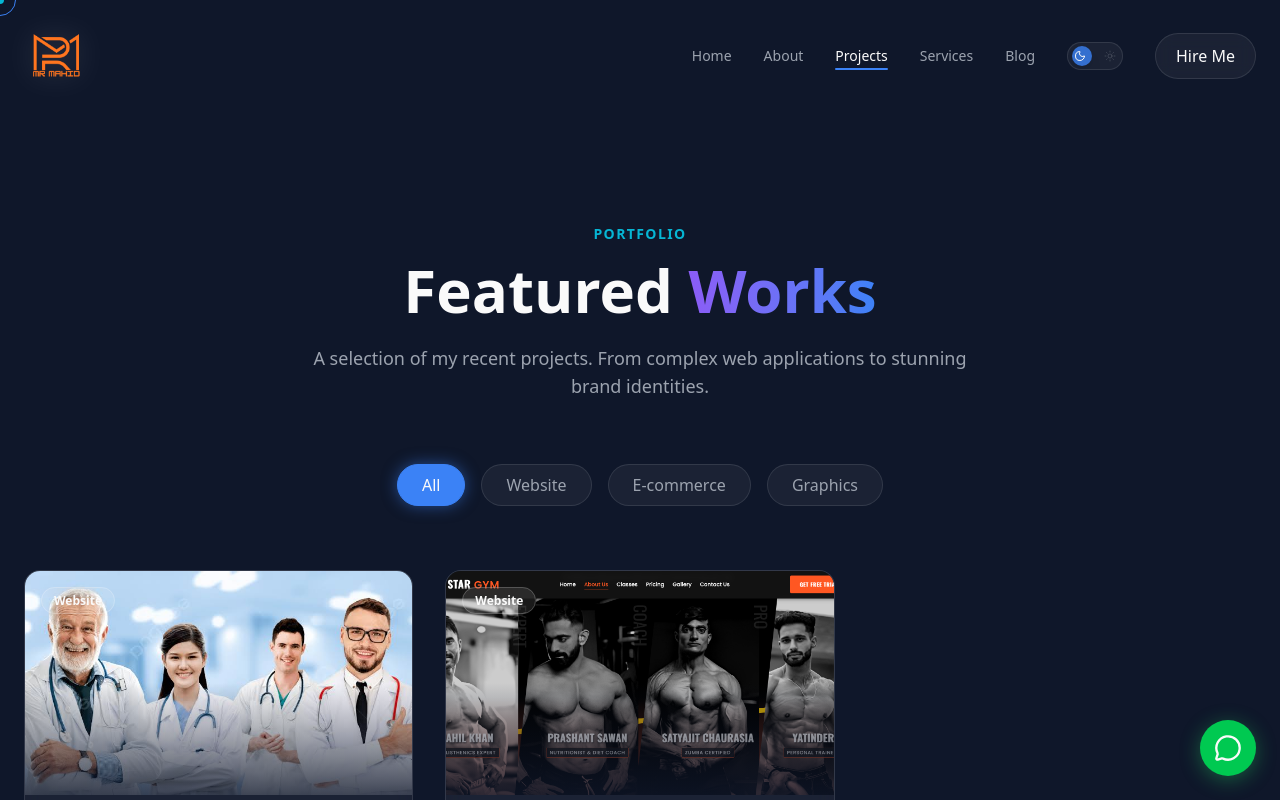
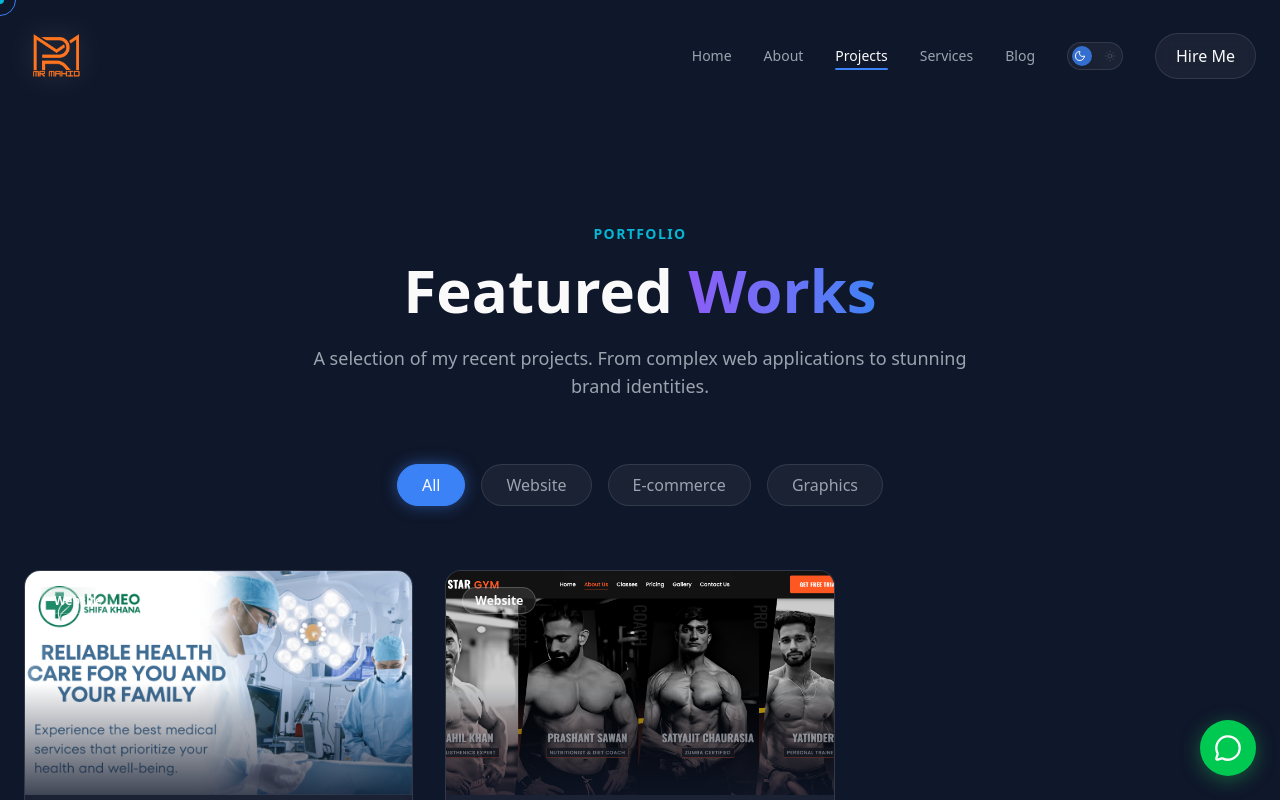
Before and after one commit to mrmahid141528/mrmahid-webportfolio, a Next.js app: page /projects in a window 1280 px wide. Shown: the top 800 px of the page. Built offline with nearby package versions, Linux system fonts and the light colour scheme.

Commit message:
chore: update homio shifa khana preview image path to .png

```diff
--- a/src/components/sections/ProjectsSection.tsx
+++ b/src/components/sections/ProjectsSection.tsx
@@ -15,7 +15,7 @@ const projectsData = [
         category: 'Website',
         description: 'A modern, responsive website for Homio Shifa Khana clinic featuring an appointment booking system, doctor profiles, treatments information, and direct WhatsApp communication. Built to provide a fast, SEO-friendly experience.',
         tools: ['Next.js', 'Tailwind CSS', 'TypeScript'],
-        image: '/homioshifakhana-preview.png.jfif',
+        image: '/homioshifakhana-previews.png',
         link: 'https://homioshifakhana-clinic-2cpb.vercel.app/',
     },
     {
```
Also changed, not shown: public/homioshifakhana-preview.png.jfif (deleted), public/homioshifakhana-previews.png (added).
